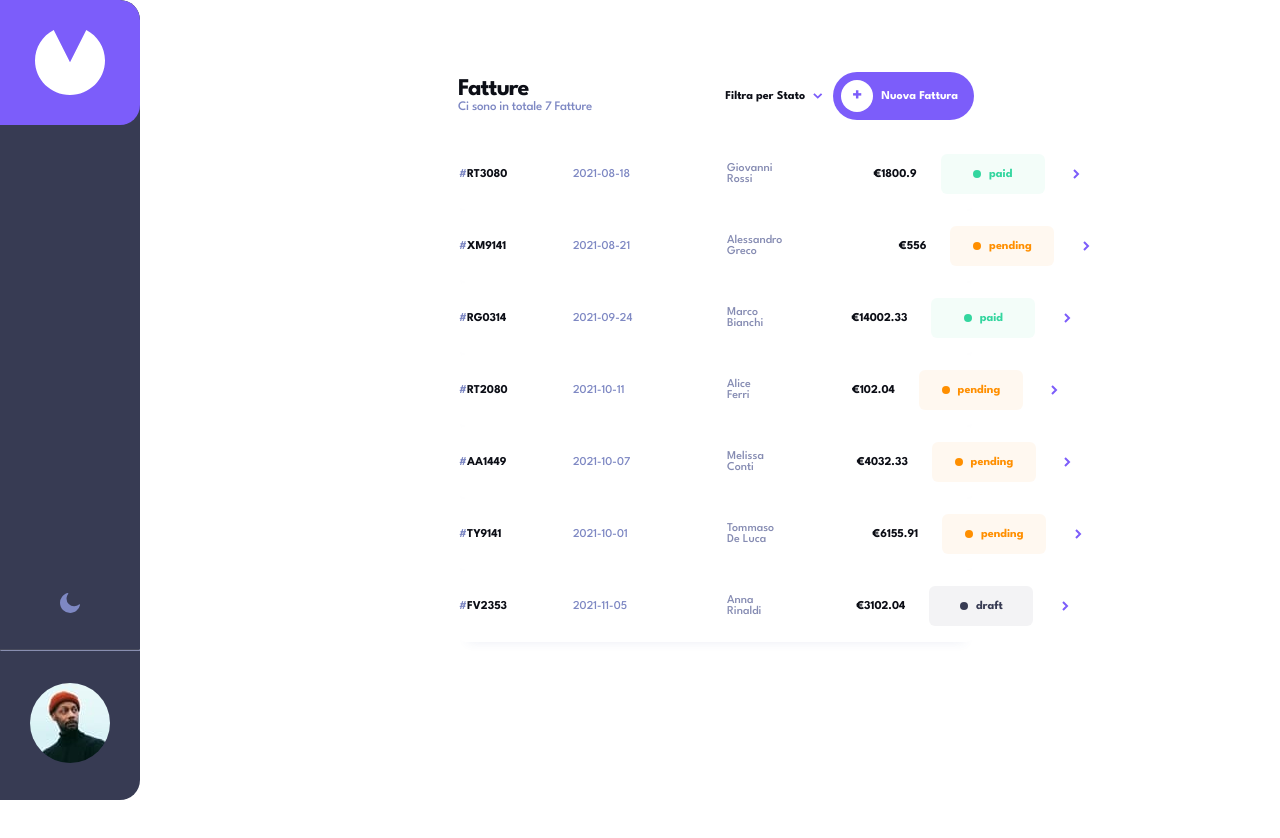
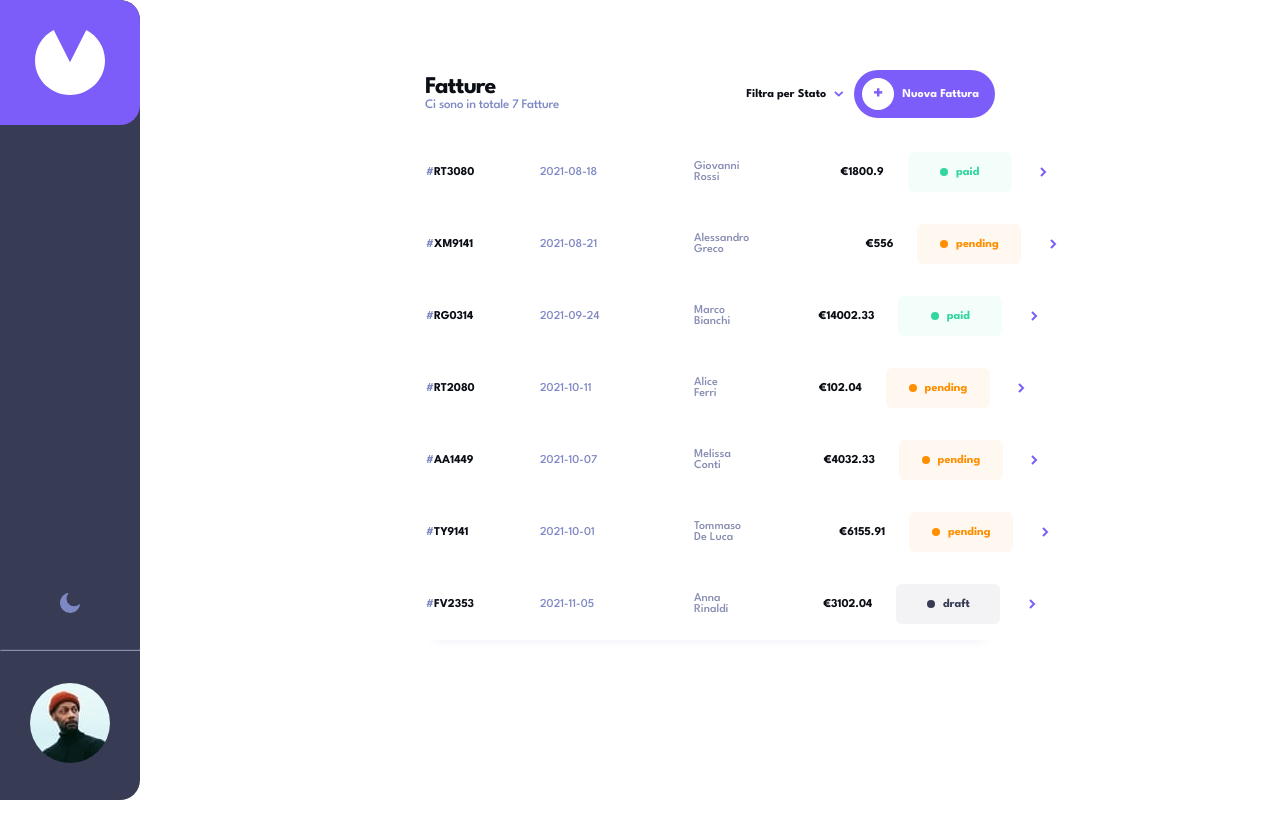
Before and after one commit to micheledevv/invoiceflow-angular-springboot, an Angular app: page / in a window 1280 px wide. Shown: the top 838 px of the page. After the commit the page ends 800 px from the top, so only its background shows below. Built offline with nearby package versions, Linux system fonts and the light colour scheme.

Commit message:
chore: adjust height of component inside router-outlet

```diff
--- a/src/app/app.component.scss
+++ b/src/app/app.component.scss
@@ -3,14 +3,13 @@
   min-height: 100vh;
   background-color: var(--color-page-bg);
   position: relative;
+
+  .app-layout__content{
+    width: 100%;
+  }
 }
 app-invoice-form{
   position: absolute;
   top: 0;
   left: 9%;
 }
-
-.app-layout__content {
-  flex: 1;
-  padding: 72px 48px 0 60px;
-}
--- a/src/app/components/list-invoices/list-invoices.component.scss
+++ b/src/app/components/list-invoices/list-invoices.component.scss
@@ -2,12 +2,12 @@
   display: flex;
   justify-content: center;
   align-items: flex-start;
-  min-height: 100vh;
+  min-height: 80vh;
+  margin-top: 70px;
 }
 
 .little-box {
   width: 50%;
-
   display: flex;
   flex-direction: column;
 }
```
